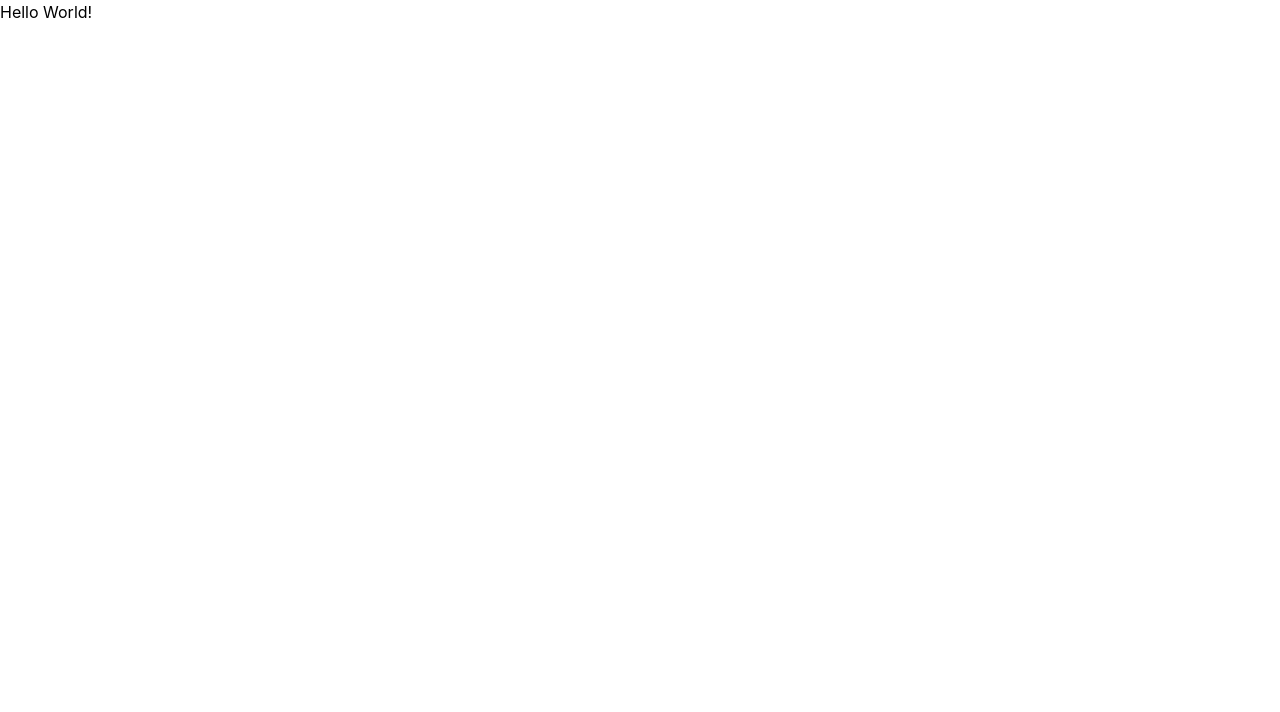
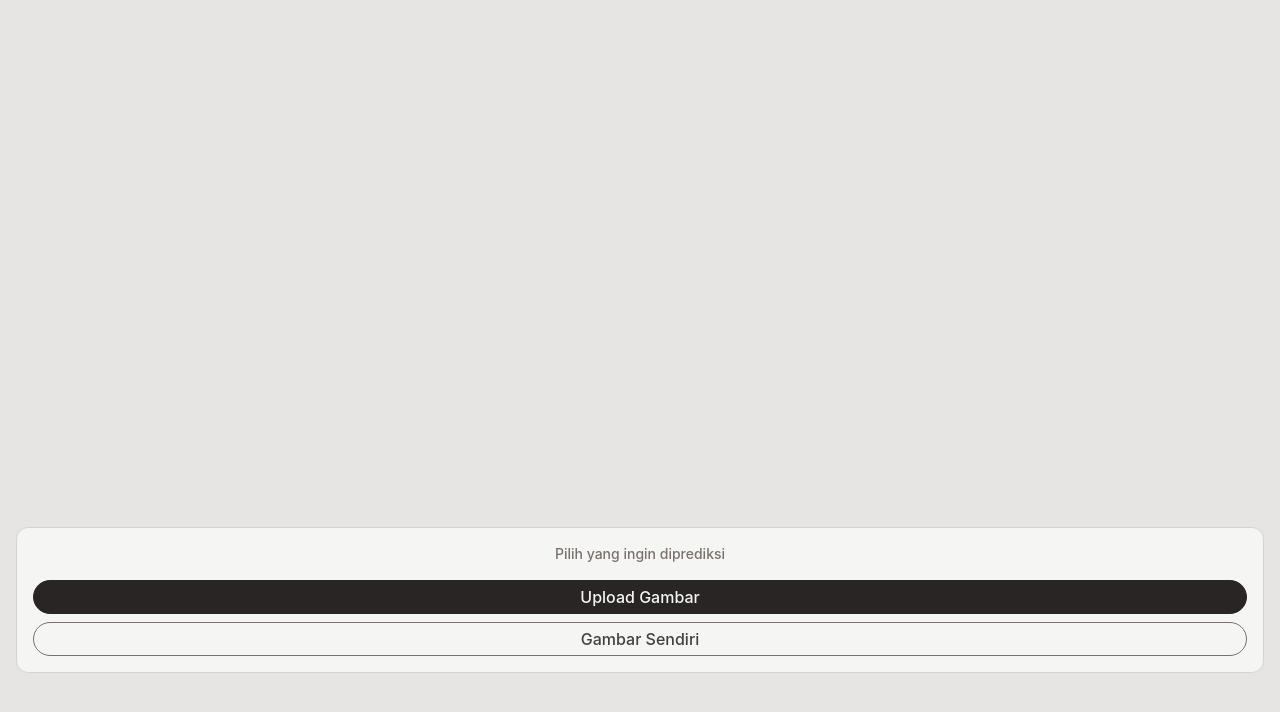
Before and after one commit to gdaffa/mnist-website, a React (Vite) app: page / in a window 1280 px wide. Shown: the top 712 px of the page. Built offline with nearby package versions, Linux system fonts and the light colour scheme.

Commit message:
feat(page): image source option

```diff
--- a/src/App.jsx
+++ b/src/App.jsx
@@ -1,3 +1,37 @@
+function SourceOption() {
+   return (
+      <section className="SourceOption">
+         <div className="SourceOption-Card">
+            <input
+               type="file"
+               id="uploaded-image"
+               className="hidden"
+               accept="image/jpeg,image/png"
+            />
+            <div className="text-sm text-stone-500 mb-2">
+               Pilih yang ingin diprediksi
+            </div>
+            <label
+               className="btn bg-stone-800 border-stone-800 text-stone-100"
+               htmlFor="uploaded-image"
+            >
+               Upload Gambar
+            </label>
+            <label
+               className="btn bg-transparent text-stone-700 border-stone-500"
+            >
+               Gambar Sendiri
+            </label>
+         </div>
+      </section>
+   );
+}
+
 export default function App() {
-   return <h1>Hello World!</h1>
+   return (
+      <main className="h-dvh w-full bg-stone-200">
+         <div className="block h-[50%]"></div>
+         <SourceOption />
+      </main>
+   );
 }
--- a/src/assets/main.css
+++ b/src/assets/main.css
@@ -1,7 +1,24 @@
 @import 'tailwindcss';
 @import '@fontsource/open-sauce-one/400.css';
+@import '@fontsource/open-sauce-one/500.css';
 
 @theme {
    --font-open-sauce: "Open Sauce One", var(--font-sans);
    --default-font-family: var(--font-open-sauce);
 }
+
+@layer components {
+   .btn {
+      @apply rounded-full w-full p-1 border cursor-pointer transition-all
+         text-center active:scale-[102%] hover:scale-[102%];
+   }
+}
+
+.SourceOption {
+   @apply w-full h-[50%] p-4 grid place-items-center font-medium;
+}
+
+.SourceOption-Card {
+   @apply w-full rounded-xl p-4 flex items-center justify-center flex-col gap-2
+      bg-stone-100 border border-stone-300;
+}
```
